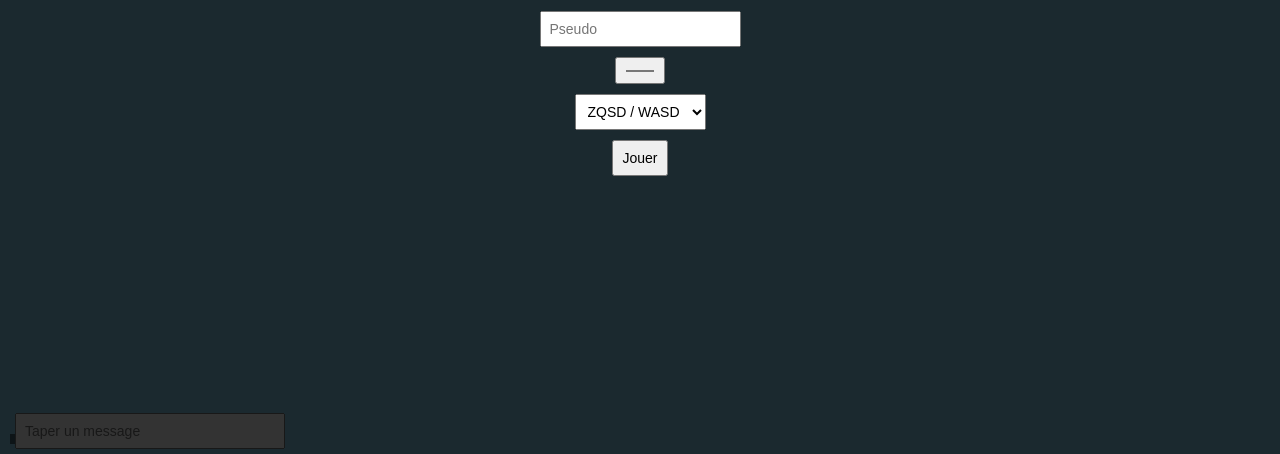
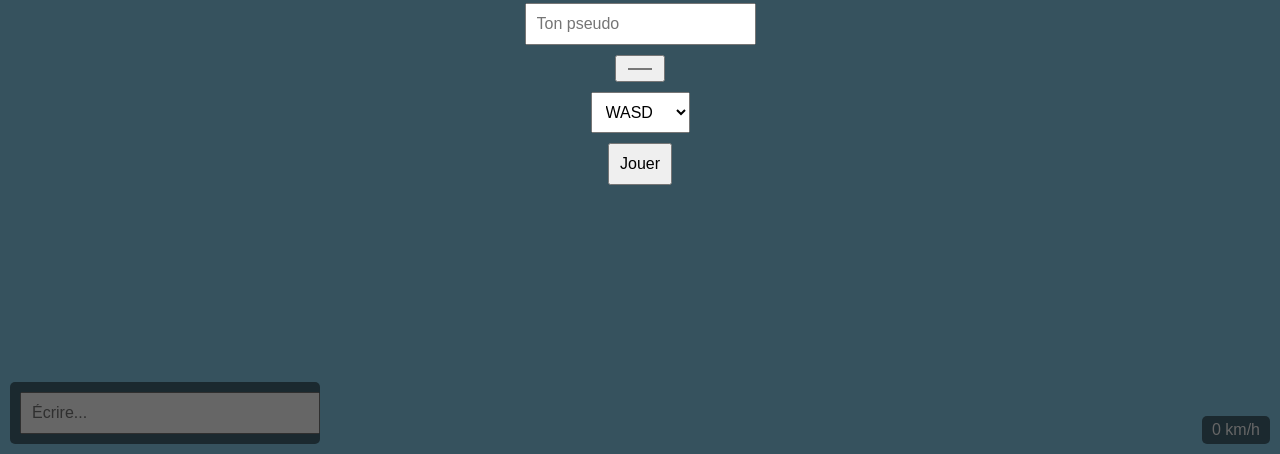
Before and after one commit to ashzerprime/goat.battle.royal-simulator, a website: page public/index.html in a window 1280 px wide. Shown: the part 346-800 px from the top of the page. Drawn offline with nearby package versions, Linux system fonts and the light colour scheme.

Commit message:
Update index.html

```diff
--- a/public/index.html
+++ b/public/index.html
@@ -6,87 +6,111 @@
   <style>
     html, body {
       margin: 0;
+      padding: 0;
       overflow: hidden;
       font-family: Arial, sans-serif;
-      background: #87CEEB;
+      background: #87ceeb; /* ciel bleu */
     }
     #menu, #menu2, #endScreen {
       position: absolute;
       top: 0; left: 0;
       width: 100%; height: 100%;
-      background: rgba(0,0,0,0.8);
       display: flex;
       justify-content: center;
       align-items: center;
       flex-direction: column;
+      background: rgba(0,0,0,0.6);
       color: white;
-      z-index: 100;
+      z-index: 10;
     }
     #menu2 { display: none; }
     #endScreen { display: none; }
-    input, select, button { margin: 5px; padding: 8px; font-size: 14px; }
+    input, select, button {
+      padding: 10px;
+      margin: 5px;
+      font-size: 16px;
+    }
+    #canvas3d {
+      display: block;
+      width: 100vw;
+      height: 100vh;
+      background: #87ceeb;
+    }
     #chat {
       position: absolute;
-      bottom: 10px; left: 10px;
-      width: 250px;
-      max-height: 200px;
+      bottom: 10px;
+      left: 10px;
+      width: 300px;
+      max-height: 300px;
+      overflow-y: auto;
       background: rgba(0,0,0,0.5);
       color: white;
-      overflow-y: auto;
-      font-size: 12px;
       padding: 5px;
-      z-index: 50;
+      font-size: 14px;
+      border-radius: 5px;
     }
-    #chatInput {
-      width: 250px;
+    #chat input {
+      width: 100%;
+      box-sizing: border-box;
+    }
+    #speedometer {
       position: absolute;
-      bottom: 0; left: 10px;
-      z-index: 50;
+      bottom: 10px;
+      right: 10px;
+      color: white;
+      background: rgba(0,0,0,0.5);
+      padding: 5px 10px;
+      border-radius: 5px;
+      font-size: 16px;
     }
-    canvas { display: block; }
   </style>
 </head>
 <body>
+  <!-- Menu principal -->
   <div id="menu">
     <h1>Goat Battle Royale 3D</h1>
-    <input id="pseudo" placeholder="Pseudo">
-    <input id="color" type="color" value="#ff9966">
+    <input type="text" id="pseudo" placeholder="Ton pseudo">
+    <input type="color" id="color" value="#ff9966">
     <select id="controls">
-      <option value="wasd">ZQSD / WASD</option>
+      <option value="wasd">WASD</option>
       <option value="arrows">Flèches</option>
     </select>
     <button id="startBtn">Jouer</button>
   </div>
 
+  <!-- Menu lobby (menu2) -->
   <div id="menu2">
     <h2>Lobby</h2>
-    <p id="roomInfo">Salle : ...</p>
-    <input id="inviteInput" placeholder="Pseudo à inviter">
+    <div>
+      <button id="publicBtn">Public</button>
+      <button id="privateBtn">Privé</button>
+    </div>
+    <input type="text" id="invitePseudo" placeholder="Pseudo ami">
     <button id="inviteBtn">Inviter</button>
-    <button id="startGameBtn">Démarrer la partie</button>
-    <div id="settings">
-      <label>Mode:
-        <select id="gameMode">
-          <option value="public">Public</option>
-          <option value="private">Privé</option>
-        </select>
-      </label>
-      <label>IA : <input type="number" id="aiCount" min="0" max="20" value="5"></label>
-    </div>
+    <div id="countdown">Démarrage dans : <span id="timer">10</span>s</div>
+    <div id="lobbyPlayers"></div>
   </div>
 
+  <!-- End screen -->
   <div id="endScreen">
-    <h1 id="endText">GAME OVER</h1>
+    <h1 id="endText"></h1>
     <button id="backToMenu">Retour au menu</button>
   </div>
 
-  <canvas id="gameCanvas"></canvas>
+  <!-- Canvas 3D -->
+  <canvas id="canvas3d"></canvas>
 
-  <div id="chat"></div>
-  <input id="chatInput" placeholder="Taper un message" type="text">
+  <!-- Chat -->
+  <div id="chat">
+    <div id="chatMessages"></div>
+    <input type="text" id="chatInput" placeholder="Écrire...">
+  </div>
 
+  <!-- Speedometer -->
+  <div id="speedometer">0 km/h</div>
+
+  <!-- Scripts -->
   <script src="/socket.io/socket.io.js"></script>
-  <script src="https://cdn.jsdelivr.net/npm/three@0.155.0/build/three.min.js"></script>
   <script src="main.js"></script>
 </body>
 </html>
```
